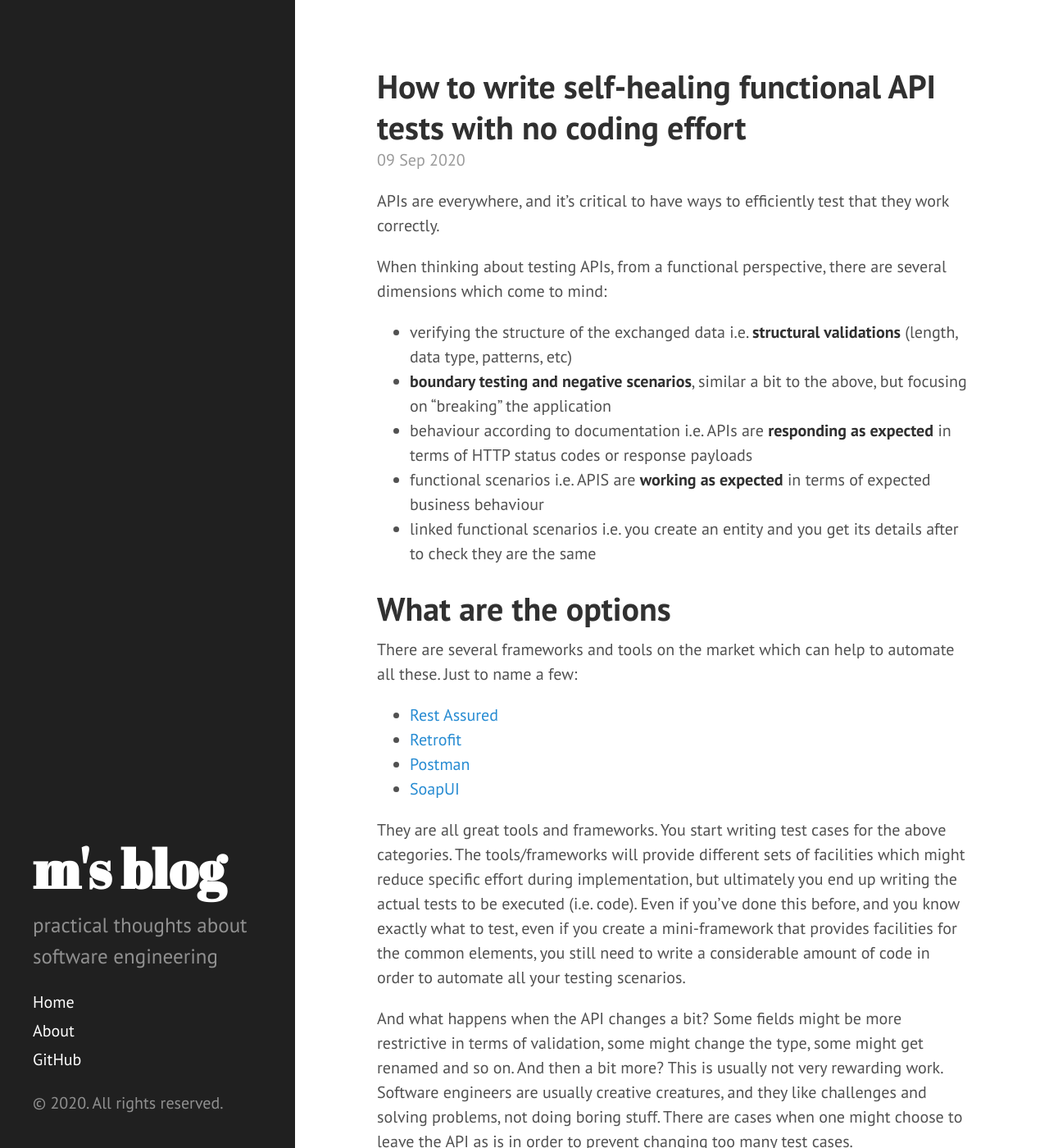
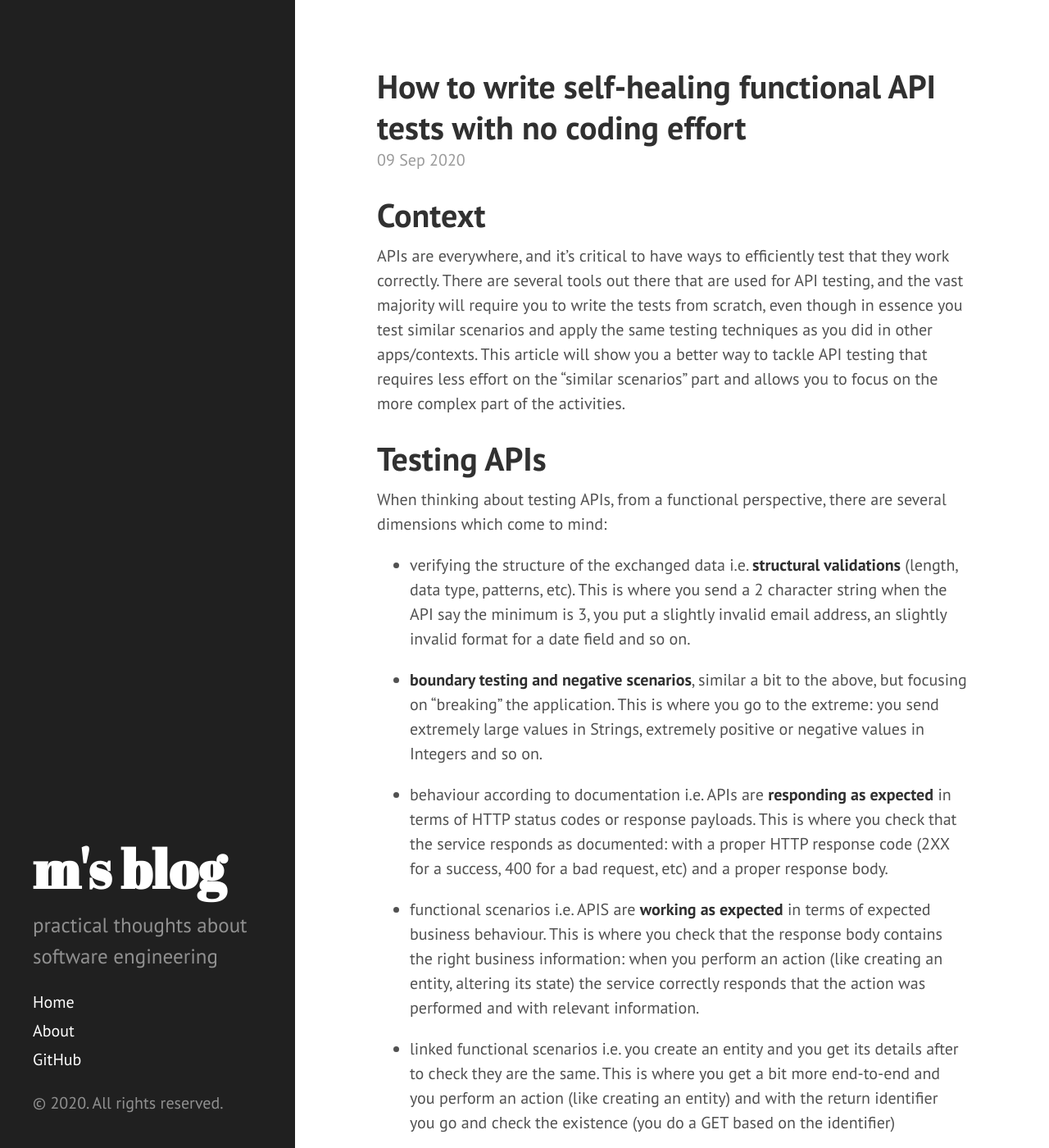
Before and after one commit to ludovicianul/ludovicianul.github.io, a Jekyll site: the page built from _posts/2020-09-09-cats.md, in a window 1280 px wide and 1400 px high. Shown: the whole window at 82% size. Built offline with Jekyll 4.4.1, drawn with Linux system fonts in a browser that asks for light colours; comment, search, counter and statistics services are not loaded; some of the changed text lies outside the part shown.

Commit message:
Add more details to make it easier to digest

````diff
--- a/_posts/2020-09-09-cats.md
+++ b/_posts/2020-09-09-cats.md
@@ -3,16 +3,29 @@ layout: post
 title: How to write self-healing functional API tests with no coding effort
 ---
 
+# Context
 APIs are everywhere, and it's critical to have ways to efficiently test that they work correctly.
+There are several tools out there that are used for API testing, and the vast majority will require you to write the tests from scratch, even though in essence you test similar scenarios and apply the same testing techniques as you did in other apps/contexts.
+This article will show you a better way to tackle API testing that requires less effort on the "similar scenarios" part and allows you to focus on the more complex part of the activities.
 
+
+# Testing APIs
 When thinking about testing APIs, from a functional perspective, there are several dimensions which come to mind:
-- verifying the structure of the exchanged data i.e. **structural validations** (length, data type, patterns, etc)
-- **boundary testing and negative scenarios**, similar a bit to the above, but focusing on "breaking" the application
-- behaviour according to documentation i.e. APIs are **responding as expected** in terms of HTTP status codes or response payloads
-- functional scenarios i.e. APIS are **working as expected** in terms of expected business behaviour
-- linked functional scenarios i.e. you create an entity and you get its details after to check they are the same
+- verifying the structure of the exchanged data i.e. **structural validations** (length, data type, patterns, etc). This is where you send a 2 character string when the API say the minimum is 3, you put a slightly invalid email address, an slightly invalid format for a date field and so on.
 
-# What are the options
+- **boundary testing and negative scenarios**, similar a bit to the above, but focusing on "breaking" the application. This is where you go to the extreme: you send extremely large values in Strings, extremely positive or negative values in Integers and so on.
+
+- behaviour according to documentation i.e. APIs are **responding as expected** in terms of HTTP status codes or response payloads. This is where you check that the service responds as documented: with a proper HTTP response code (2XX for a success, 400 for a bad request, etc) and a proper response body.
+
+- functional scenarios i.e. APIS are **working as expected** in terms of expected business behaviour. This is where you check that the response body contains the right business information: when you perform an action (like creating an entity, altering its state) the service correctly responds that the action was performed and with relevant information.
+
+- linked functional scenarios i.e. you create an entity and you get its details after to check they are the same. This is where you get a bit more end-to-end and you perform an action (like creating an entity) and with the return identifier you go and check the existence (you do a GET based on the identifier)
+
+
+Ideally all the above scenarios must be automated. And it's achievable to do this for the last 2 categories, but when having complex APIs with lots and lots of fields within the request payload, it becomes very hard to make sure you create negative and boundary testing scenarios for **all** fields.
+
+
+# What are the options for API test automation
 There are several frameworks and tools on the market which can help to automate all these. Just to name a few:
 - [Rest Assured](https://rest-assured.io/)
 - [Retrofit](https://square.github.io/retrofit/)
@@ -22,8 +35,8 @@ There are several frameworks and tools on the market which can help to automate
 They are all great tools and frameworks. You start writing test cases for the above categories. The tools/frameworks will provide different sets of facilities which might reduce specific effort during implementation, but ultimately you end up writing the actual tests to be executed (i.e. code).
 Even if you've done this before, and you know exactly what to test, even if you create a mini-framework that provides facilities for the common elements, you still need to write a considerable amount of code in order to automate all your testing scenarios.
 
-And what happens when the API changes a bit? Some fields might be more restrictive in terms of validation, some might change the type, some might get renamed and so on. And then a bit more?
-This is usually not very rewarding work. Software engineers are usually creative creatures, and they like challenges and solving problems, not doing boring stuff.
+And what happens when the API changes a bit? Some fields might be more restrictive in terms of validation, some might change the type, some might get renamed and so on. And then the API changes **a bit more**?
+This is usually not very rewarding work. Software engineers are usually **creative creatures**, and they like **challenges** and **solving problems**, not doing boring stuff.
 There are cases when one might choose to leave the API as is in order to prevent changing too many test cases.
 
 # Is there a better way?
@@ -35,7 +48,17 @@ And also make the next 2 categories extremely simple to write and maintain. This
 - **auto-heal** when APIs change
 - make writing **functional scenarios** as **simple** as possible by entirely removing the need to write code, while still leveraging the first 2 points
 
-There is one catch though. Your API must provide and [OpenAPI](https://swagger.io/specification/) contract/spec. But this shouldn't be an issue in my opinion. It's good practice having your API documented in a tools-friendly format.
+`CATs` has built-in [Fuzzers](https://github.com/Endava/cats#how-the-fuzzing-works) which are actually pre-defined test cases with expected results that will validate if the API response as expected for a bunch of scenarios:
+- send string values in numeric fields
+- send outside the boundary values where constraints exist
+- send values not matching pre-defined regex patterns
+- remove fields from reuqests
+- add new fields inside the requests
+- and so on...
+
+You can find a list of all the available `Fuzzers` here: [https://github.com/Endava/cats#available-fuzzers](https://github.com/Endava/cats#available-fuzzers).
+
+There is one catch though. Your API must provide an [OpenAPI](https://swagger.io/specification/) contract/spec. But this shouldn't be an issue in my opinion. It's good practice having your API documented in a tools-friendly format.
 Many companies are building [OpenAPI specs for their API](https://github.blog/2020-07-27-introducing-githubs-openapi-description/) for easier tools integration.
 
 # Using CATs
@@ -67,13 +90,13 @@ Suppose both `cats.jar` and the `openapi.yml` are in the same folder, you can no
 You will get something like this:
 ![first_run.png](https://github.com/ludovicianul/ludovicianul.github.io/raw/master/images/first_run.png)
 
-Not bad! We just generated `437` test cases, out of which `78` were already successful. To view the entire report, just open `test-report/index.html`. You will see something like this:
+Not bad! We just generated `437` test cases, out of which `78` were already successful, and we've potentially found `181` bugs. To view the entire report, just open `test-report/index.html`. You will see something like this:
 
 ![test_report_first_run.png](https://github.com/ludovicianul/ludovicianul.github.io/raw/master/images/test_report_first_run.png)
 
 Now let's check if the reported `errors` are actually bugs or just configuration issues. We will deal with the `warnings` after.
-Checking the first failing test we can see that the reason for failing is actually due to the fact that we didn't send any form of authentication along with the requests.
-Looking in the `openapi.yml` we can see that some of the endpoints require authentication while some others require an `api_key`.
+Checking the first failing test (just click on the table row) we can see that the reason for failing is actually due to the fact that we didn't send any form of authentication along with the requests.
+Looking in the `openapi.yml` we can see that some endpoints require authentication while some others require an `api_key`.
 
 ![auth_required.png](https://github.com/ludovicianul/ludovicianul.github.io/raw/master/images/auth_required.png)
 
@@ -111,7 +134,7 @@ We run `CATs` again, considering also the `urlParams`:
 ./cats.jar r --contract=openapi.yml --server=http://localhost/v3 --headers=headers.yml --urlParams="username:username,petId:10,orderId=1"
 ```
 
-Even better now. "Just" `81` errors.
+`91` passed test cases and "just" `81` potential bugs.
 
 ![third_run.png](https://github.com/ludovicianul/ludovicianul.github.io/raw/master/images/third_run.png)
 
@@ -121,19 +144,21 @@ Let's check again if these are actual `errors`. This time, they all seem to be v
 - `Test 523`: `CATs` sends a null value in a non-required field (according to the contract) and expects a `2xx` response, while the server replies with `500 evend ID cannot be null`
 - and so on...
 
-They must be actioned and fixed!
+We now truely have `81` bugs which must be fixed in order to have a stable service.
 
 Now, going into the `warnings` zone, these are usually tests which fail "just a bit". The server usually responds withing the expected HTTP response code family, but either the HTTP status code is not documented inside the contract, or the response body doesn't match the one documented in the contract.
 Either way, these also must be fixed as it shows that the OpenAPI spec is incomplete or that the actual implementation deviated from it.
 
-With a small effort investment we were able to "write", run and report 430 test cases which otherwise would have taken significant more effort to implement and run.
+
+Looking at what we've got at the end, with a small effort investment we were able to "write", run and report 430 test cases which otherwise would have taken significant more effort to implement and run.
+We have both validation that the service works well in certain areas, it must update the OpenAPI specs or tweak the service to response as expected and got a list of bugs for behaviour which is not working properly.
 
 ## Running custom test cases
 
-As mentioned previously `CATs` also supports running custom tests with minimal effort. This is done using the [CustomFuzzer](https://github.com/Endava/cats#customfuzzer).
-The `CustomFuzzer` run tests configured within a `customFuzzer` file that has a straightforward syntax.
-Below is an example of running 2 simple test cases that create a `Pet` and verify the details of a `Pet`. This is saved as `customFuzzer-pet.yml`.
-Ideally we should correlate these 2, but it seems that the pet-store API is not supporting it.
+But we can do even more. As mentioned previously `CATs` also supports running custom tests with minimal effort. This is done using the [CustomFuzzer](https://github.com/Endava/cats#customfuzzer).
+The `CustomFuzzer` will run tests configured within a `customFuzzer` file that has a straightforward syntax.
+The cool think about the custom tests is that you **don't need to fill in all the details within the request, just the fields that you care about**.
+Below is an example of running 2 simple test cases that create a `Pet` and verify the details of a `Pet`. This is saved as `customFuzzer-pet.yml`. (Ideally we should correlate these 2, but it seems that the pet-store API is not returning an ID when you create a Pet).
 
 ```yml
 /pet:
@@ -161,18 +186,43 @@ And we get the following result:
 
 ![custom](https://github.com/ludovicianul/ludovicianul.github.io/raw/master/images/custom.png)
 
-The cool think about the custom tests is that you don't need to fill in all the details within the request, just the fields that you care about.
+The 2 `warnings` are also due to the fact that the response codes are not proeprly documented in the OpenApi contract.
+
 And you get the same benefits as when writing the test cases using actual code:
 - you can choose the elements to verify in the responses, using the `verify` section
 - you can check for expected HTTP status codes using `expectedResponseCode`
 - and you can even pass values from one test to another using `output`
 
+As mentioned above, ideally, when getting the Pet details, you should pass an ID received when initially creating the Pet to make sure that is the same Pet. The `customFuzzer-pet.yml` will look like this:
+
+```yml
+ /pet:
+   test1:
+     description: Create a new Pet
+     name: "CATs"
+     expectedResponseCode: 200
+     output:
+        pet_d: id
+ /pet/{petId}:
+   test2:
+     description: Get the details of a given Pet
+     petId: ${pet_id}
+     expectedResponseCode: 200
+     verify:
+       name: "CATs"
+```
+
+
 # What about auto-healing
-Wel.. auto-healing is built in. As `CATs` generates all its tests from the OpenAPI contract, when the API updates i.e the OpenAPI contract updates also, `CATs` will generate the tests accordingly.
+Auto-healing is built in. As `CATs` generates all its tests from the OpenAPI contract, when the API updates i.e the OpenAPI contract updates also, `CATs` will generate the tests accordingly.
+
 
 # Conclusions
 
 `CATs` is not intended to replace your existing tooling (although it might do it to a considerable extent).
-It's a simple way to remove some of the boring parts of API testing.
+It's a simple way to remove some of the boring parts of API testing by proving built-in test cases which can be run out-of-the box.
+It also makes sure it covers **all fields** from request bodies and has a good tolerance for API changes.
+
 In the same time, it might be appealing for people that want to automate API test cases, but might not have the necessary skills to use tools required significant coding.
+
 Why not [give it a try](https://github.com/Endava/cats)?
````
Also changed, not shown: other parts of _posts/2020-09-09-cats.md (+1 -1 lines).
